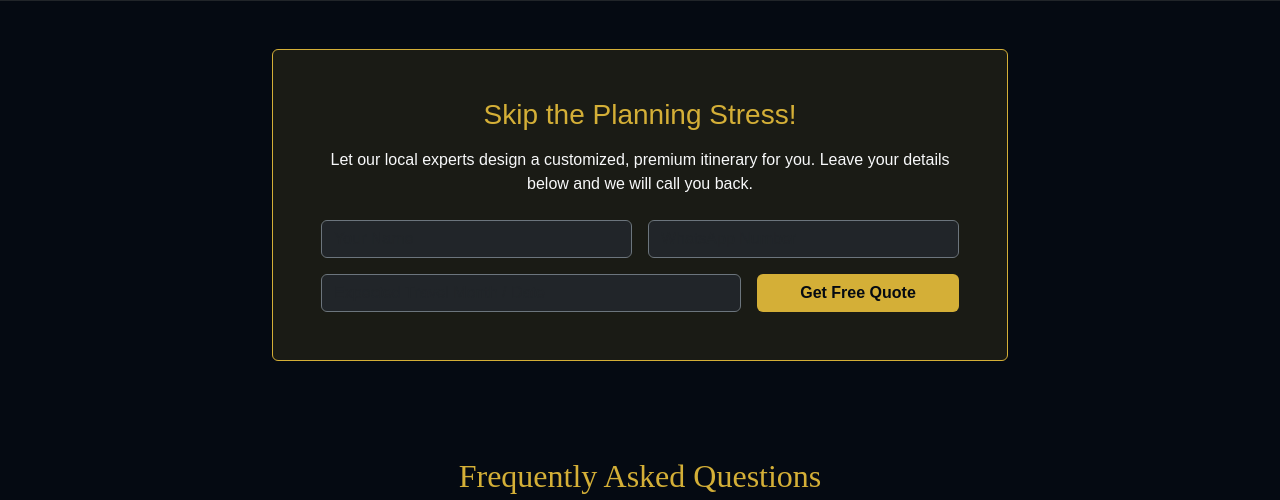
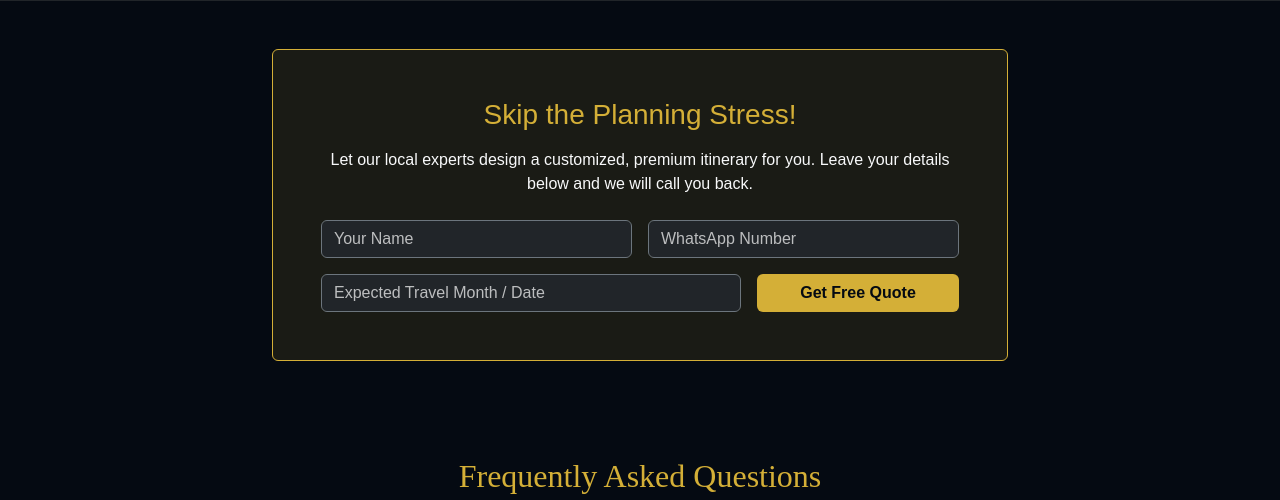
Before and after one commit to lakshitsharma-hub/Travel-Website, a Flask app: page /delhi-to-kullu-manali in a window 1280 px wide. Shown: the part 2768-3268 px from the top of the page. Run offline with Flask 3, Linux system fonts and the light colour scheme.

Commit message:
Update delhi_manali.html

```diff
--- a/templates/delhi_manali.html
+++ b/templates/delhi_manali.html
@@ -14,11 +14,17 @@
     .gold-text { color: #D4AF37; }
     .gold-border { border: 1px solid #D4AF37; }
     .bg-gold-light { background-color: rgba(212, 175, 55, 0.1); }
+
     /* Accordion Custom Styling for Dark Theme */
     .accordion-button:focus { box-shadow: none; }
     .accordion-button:not(.collapsed) { background-color: #D4AF37 !important; color: #050a12 !important; }
     .accordion-button::after { filter: invert(1); }
     .accordion-button:not(.collapsed)::after { filter: invert(0); }
+
+    /* Form Placeholder Fix */
+    .form-control::placeholder {
+        color: rgba(255, 255, 255, 0.7) !important;
+    }
 </style>
 </head>
 <body>
```
Lines whose indentation alone changed are shown as unchanged.
